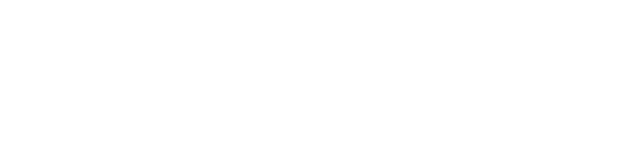
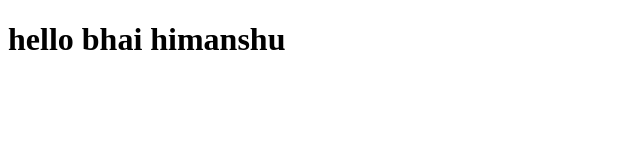
Before and after one commit to himanshubabber/git-in-one-video, a plain HTML site: page index.html in a window 1280 px wide. Shown: the whole page, without its empty margins (0-640 px from the left). Drawn offline with Linux system fonts and the light colour scheme.

Commit message:
adding h1

```diff
--- a/index.html
+++ b/index.html
@@ -6,6 +6,6 @@
   <title>Document</title>
 </head>
 <body>
-
+  <h1>hello bhai himanshu</h1>
 </body>
 </html>
```
